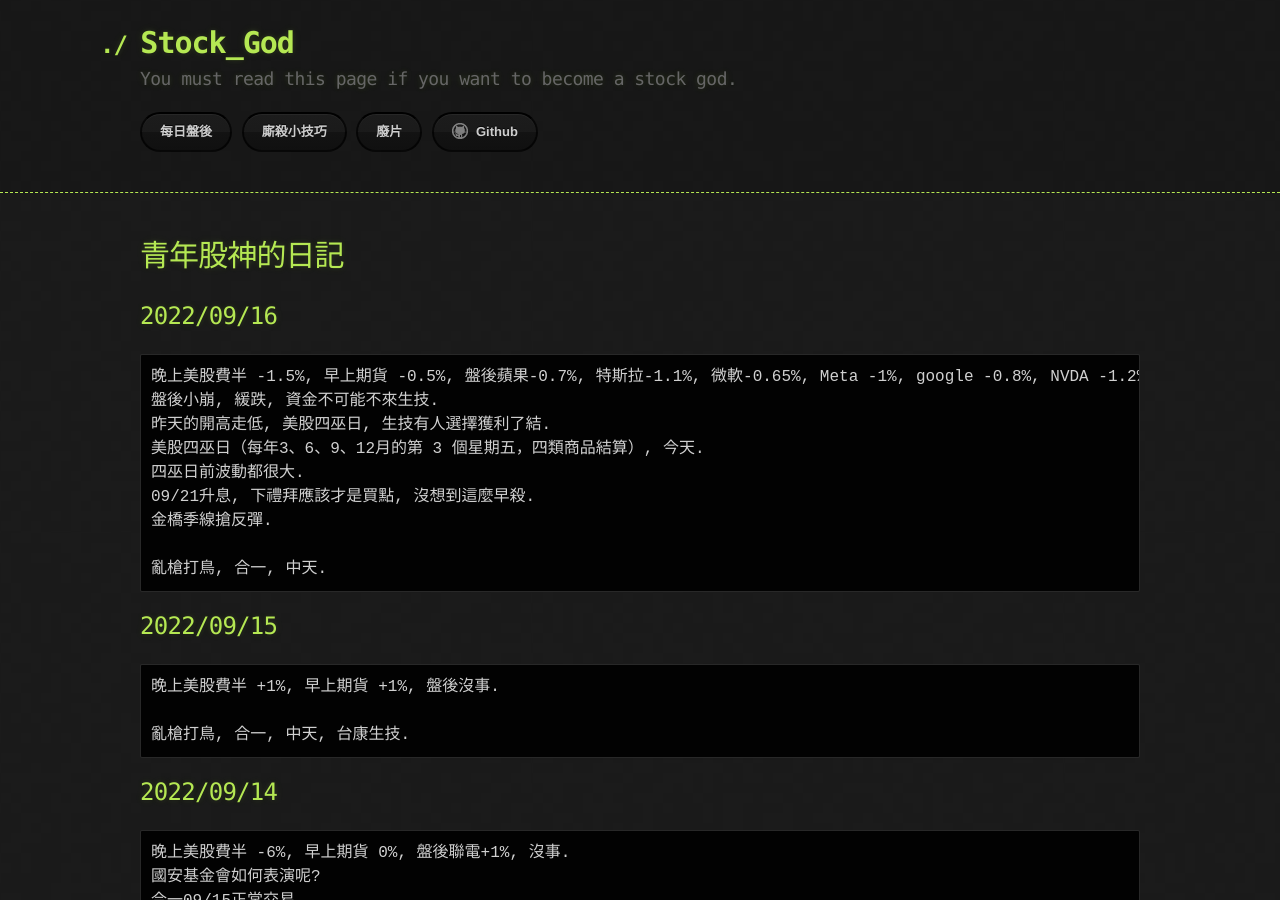
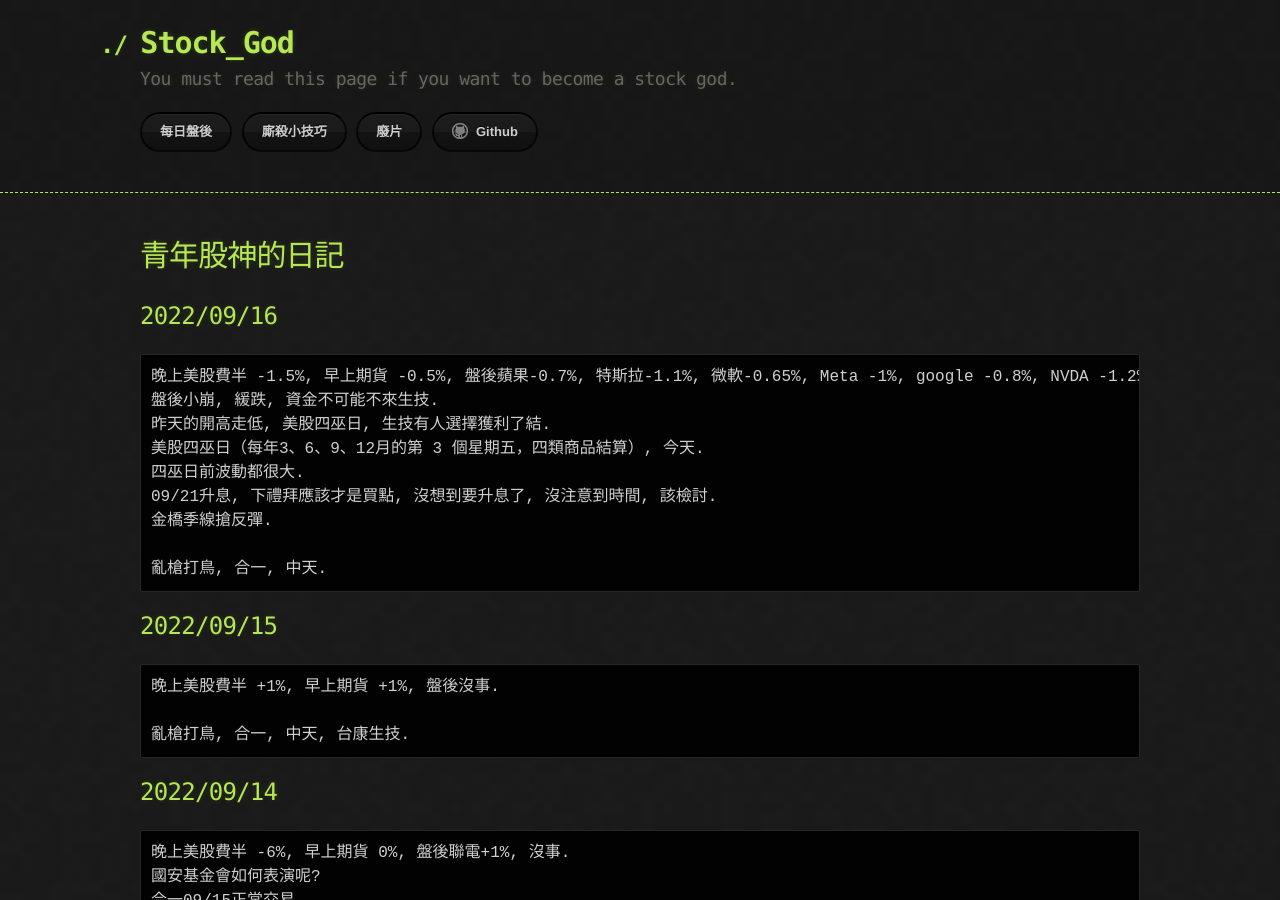
Before and after one commit to lepg5487/Stock_God, a Jekyll site: the page built from index.md, in a window 1280 px wide and 900 px high. Built offline with Jekyll 4.4.1, drawn with Linux system fonts in a browser that asks for light colours; our own code applies the rules of GitHub Pages for plain Markdown files.

Commit message:
Update index.md

```diff
--- a/index.md
+++ b/index.md
@@ -11,7 +11,7 @@ layout: testlayouts
 昨天的開高走低, 美股四巫日, 生技有人選擇獲利了結.
 美股四巫日（每年3、6、9、12月的第 3 個星期五，四類商品結算）, 今天.
 四巫日前波動都很大.
-09/21升息, 下禮拜應該才是買點, 沒想到這麼早殺.
+09/21升息, 下禮拜應該才是買點, 沒想到要升息了, 沒注意到時間, 該檢討.
 金橋季線搶反彈.
 
 亂槍打鳥, 合一, 中天.
```
